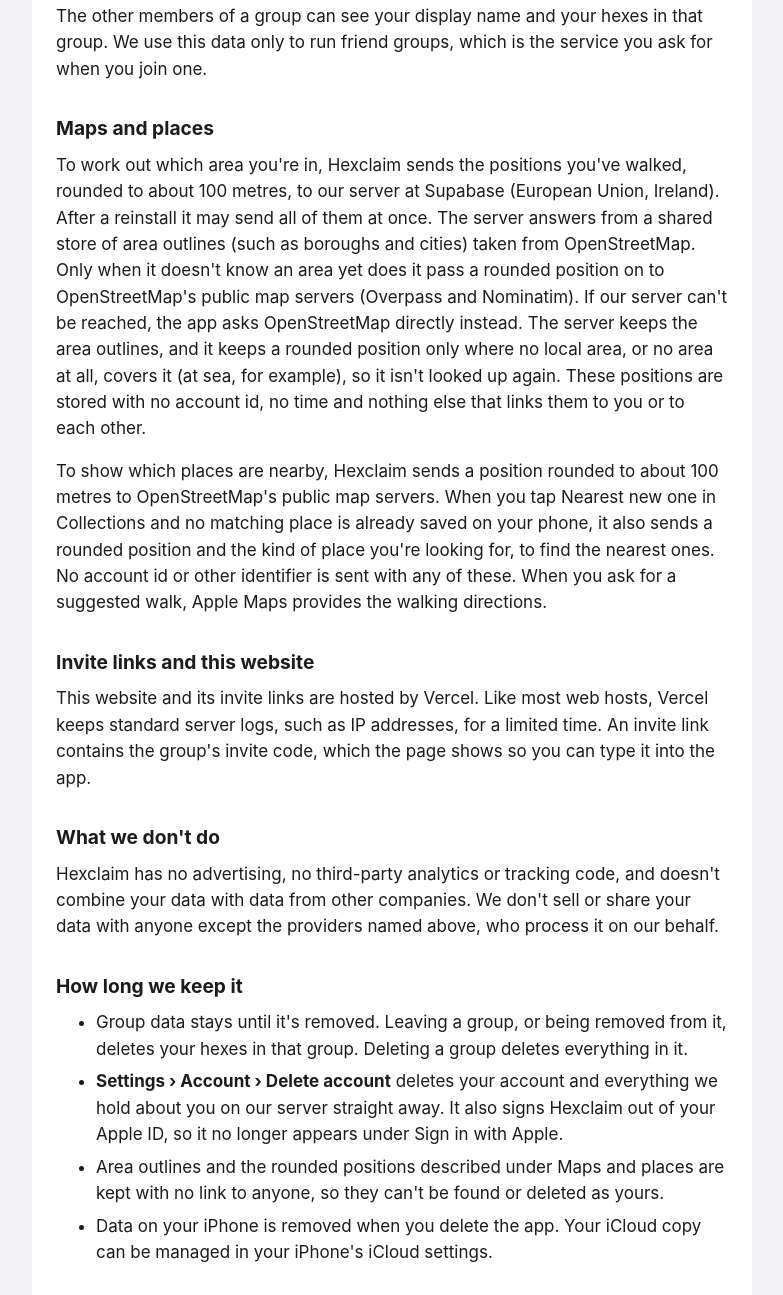
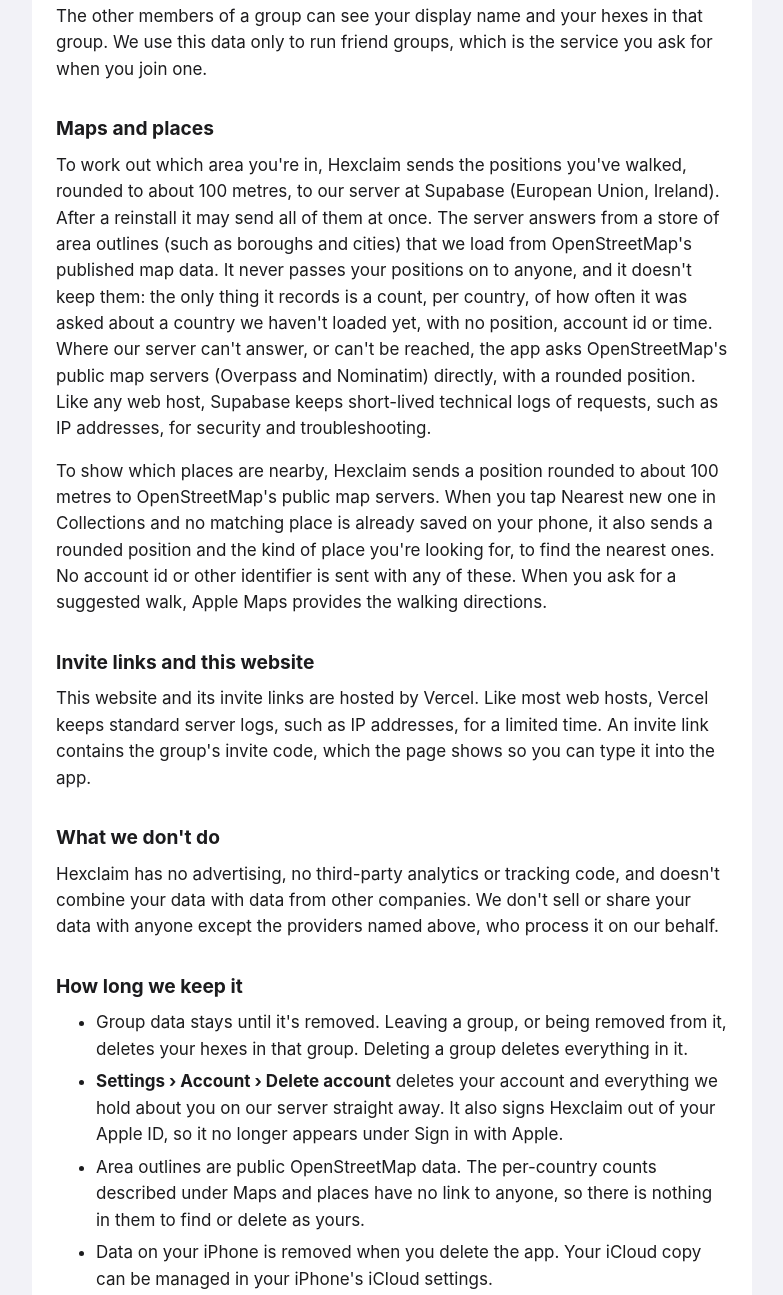
Before and after one commit to mherda/hexclaim-site, a plain HTML site: page privacy/index.html in a window 1280 px wide. Shown: the part 1447-2742 px from the top of the page, without its empty margins (248-1031 px from the left). Drawn offline with Linux system fonts and the light colour scheme.

Commit message:
Privacy: area cache from OSM extracts; no positions kept or forwarded

```diff
--- a/privacy/index.html
+++ b/privacy/index.html
@@ -40,7 +40,7 @@
 <body>
 <main>
 <h1>Hexclaim privacy policy</h1>
-<p class="updated">Last updated 16 November 2026</p>
+<p class="updated">Last updated 19 November 2026</p>
 
 <div class="summary">
 <ul>
@@ -73,7 +73,7 @@
 <p>The other members of a group can see your display name and your hexes in that group. We use this data only to run friend groups, which is the service you ask for when you join one.</p>
 
 <h2>Maps and places</h2>
-<p>To work out which area you're in, Hexclaim sends the positions you've walked, rounded to about 100 metres, to our server at Supabase (European Union, Ireland). After a reinstall it may send all of them at once. The server answers from a shared store of area outlines (such as boroughs and cities) taken from OpenStreetMap. Only when it doesn't know an area yet does it pass a rounded position on to OpenStreetMap's public map servers (Overpass and Nominatim). If our server can't be reached, the app asks OpenStreetMap directly instead. The server keeps the area outlines, and it keeps a rounded position only where no local area, or no area at all, covers it (at sea, for example), so it isn't looked up again. These positions are stored with no account id, no time and nothing else that links them to you or to each other.</p>
+<p>To work out which area you're in, Hexclaim sends the positions you've walked, rounded to about 100 metres, to our server at Supabase (European Union, Ireland). After a reinstall it may send all of them at once. The server answers from a store of area outlines (such as boroughs and cities) that we load from OpenStreetMap's published map data. It never passes your positions on to anyone, and it doesn't keep them: the only thing it records is a count, per country, of how often it was asked about a country we haven't loaded yet, with no position, account id or time. Where our server can't answer, or can't be reached, the app asks OpenStreetMap's public map servers (Overpass and Nominatim) directly, with a rounded position. Like any web host, Supabase keeps short-lived technical logs of requests, such as IP addresses, for security and troubleshooting.</p>
 <p>To show which places are nearby, Hexclaim sends a position rounded to about 100 metres to OpenStreetMap's public map servers. When you tap Nearest new one in Collections and no matching place is already saved on your phone, it also sends a rounded position and the kind of place you're looking for, to find the nearest ones. No account id or other identifier is sent with any of these. When you ask for a suggested walk, Apple Maps provides the walking directions.</p>
 
 <h2>Invite links and this website</h2>
@@ -86,7 +86,7 @@
 <ul>
   <li>Group data stays until it's removed. Leaving a group, or being removed from it, deletes your hexes in that group. Deleting a group deletes everything in it.</li>
   <li><strong>Settings › Account › Delete account</strong> deletes your account and everything we hold about you on our server straight away. It also signs Hexclaim out of your Apple ID, so it no longer appears under Sign in with Apple.</li>
-  <li>Area outlines and the rounded positions described under Maps and places are kept with no link to anyone, so they can't be found or deleted as yours.</li>
+  <li>Area outlines are public OpenStreetMap data. The per-country counts described under Maps and places have no link to anyone, so there is nothing in them to find or delete as yours.</li>
   <li>Data on your iPhone is removed when you delete the app. Your iCloud copy can be managed in your iPhone's iCloud settings.</li>
 </ul>
 
```
